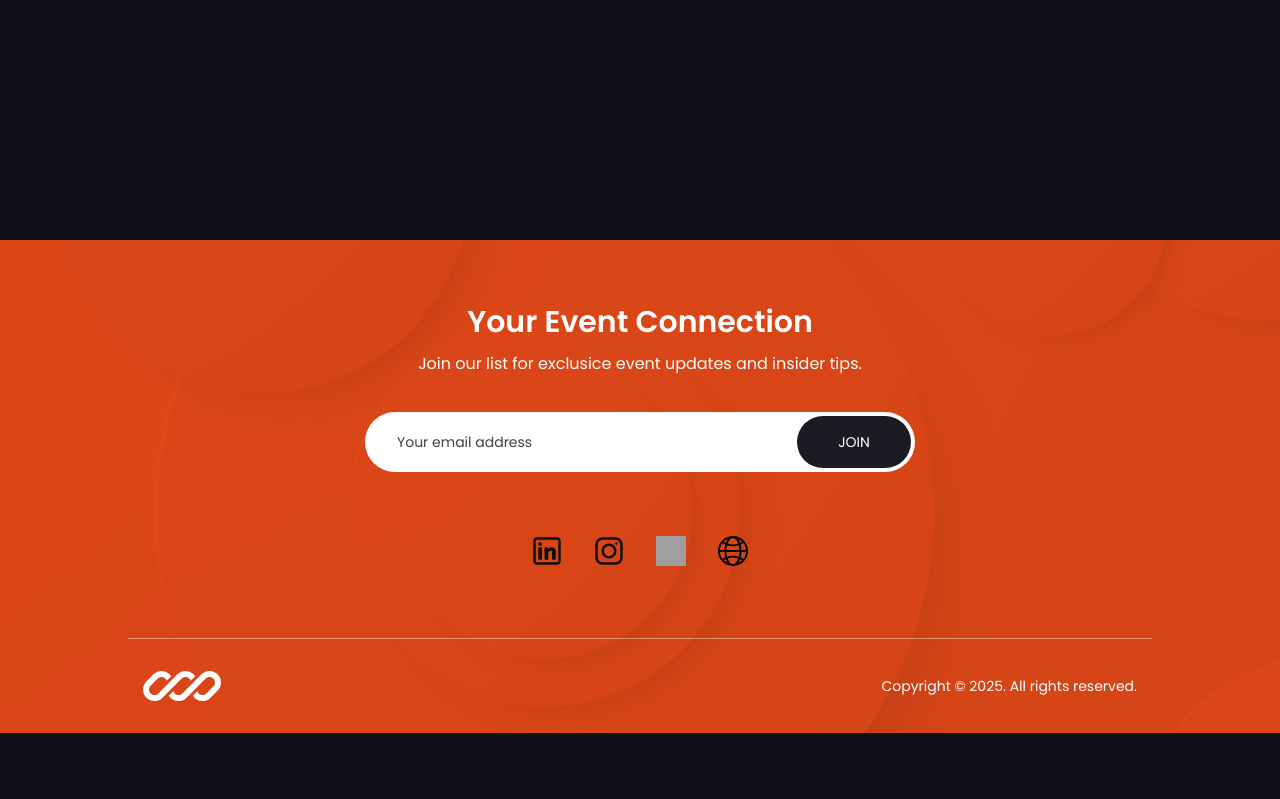
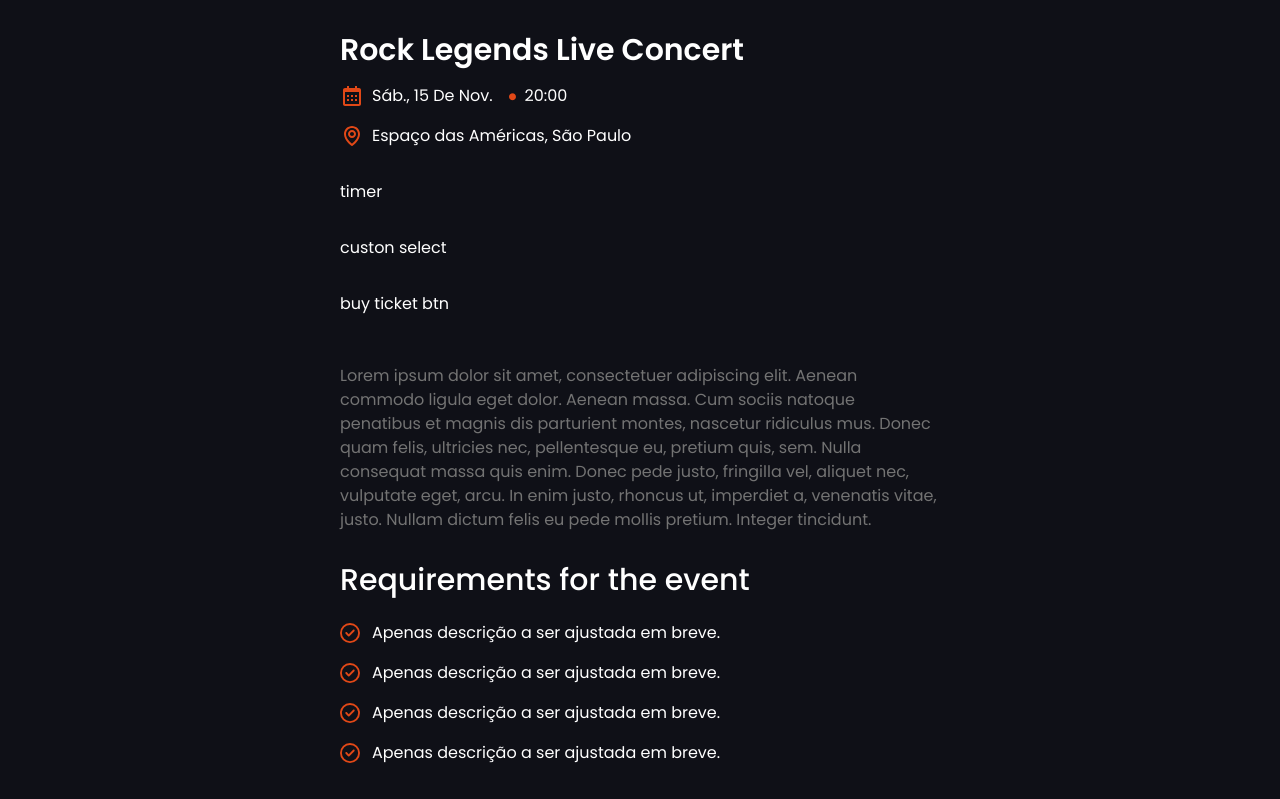
Before and after one commit to RuanTarcisio/EventApp, a Next.js app: page /event/1 in a window 1280 px wide. Shown: the part 560-1359 px from the top of the page. Before the commit the page ends 1293 px from the top, so only its background shows below. Built offline with nearby package versions, Linux system fonts and the light colour scheme; data requests are answered from the project's data file; grey boxes are pictures that could not be loaded.

Commit message:
EventDetails ongoing

```diff
--- a/app/event/[id]/page.jsx
+++ b/app/event/[id]/page.jsx
@@ -1,12 +1,96 @@
+// components
+import EventSchedule from "@/components/EventSchedule";
+import Image from "next/image";
+
+import { FaRegCircleCheck } from "react-icons/fa6";
+
 const EventDetails = async ({ params }) => {
   const { id } = await params;
-  console.log(id);
+
   // fetch event based on the id
-  const fetchEvent = async (id) => {};
+  const fetchEvent = async (id) => {
+    const res = await fetch(`http://localhost:4000/events/${id}`);
+    if (!res.ok) throw new Error("Failed to fetch event");
+    return res.json();
+  };
+
+  const event = await fetchEvent(id);
 
   return (
     <section className="min-h-screen flex items-center py-8 sm:py-48">
-      <div className="container mx-auto">Event Details</div>
+      <div className="container mx-auto">
+        <div className="w-full max-w-[600px] xl:max-w-none mx-auto">
+          {/* event details 1 */}
+          <div className="flex flex-col gap-8 xl:gap-24 xl:flex-row pt-28 pb-12 sm:py-0 xl:mb-24">
+            {/* image */}
+            <div className="relative w-full h-[320px] xl:max-w-[670px] xl:h-[500px] rounded-2xl overflow-hidden mb-12 xl:mb-0">
+              <Image
+                src={event.img_lg}
+                fill
+                className="object-cover mix-blend-lighten"
+                alt=""
+              />
+            </div>
+            {/* info */}
+            <div className="flex w-full max-w-[460px] flex-col justify-center gap-8 flex-1 sm:mb-12 xl:mb-0">
+              <div>
+                <h2 className="h2 mb-4">{event.title}</h2>
+                <EventSchedule event={event}/>
+              </div>
+              <div>timer</div>
+              <div>custon select</div>
+              <div>buy ticket btn</div>
+            </div>
+          </div>
+
+          {/* event details 2 */}
+          <div className="flex flex-col xl:flex-row gap-8 xl:gap-24">
+            {/* text */}
+            <div className="w-full xl:max-w-[670px flex flex-col gap-8 xl:gap-12]">
+              <p className="text-grey">{event.description} </p>
+              <div>
+                <h3 className="h3 mb-6">Requirements for the event</h3>
+                <ul className="flex flex-col gap-4">
+                  <li className="flex gap-3 items-center">
+                    <span className="text-accent text-xl">
+                      <FaRegCircleCheck />
+                    </span>
+                    <p className="text-gray-">
+                      Apenas descrição a ser ajustada em breve.
+                    </p>
+                  </li>
+                  <li className="flex gap-3 items-center">
+                    <span className="text-accent text-xl">
+                      <FaRegCircleCheck />
+                    </span>
+                    <p className="text-gray-">
+                      Apenas descrição a ser ajustada em breve.
+                    </p>
+                  </li>
+                  <li className="flex gap-3 items-center">
+                    <span className="text-accent text-xl">
+                      <FaRegCircleCheck />
+                    </span>
+                    <p className="text-gray-">
+                      Apenas descrição a ser ajustada em breve.
+                    </p>
+                  </li>
+                  <li className="flex gap-3 items-center">
+                    <span className="text-accent text-xl">
+                      <FaRegCircleCheck />
+                    </span>
+                    <p className="text-gray-">
+                      Apenas descrição a ser ajustada em breve.
+                    </p>
+                  </li>
+                </ul>
+              </div>
+              {/* organizers */}
+            </div>
+            <div className="w-full max-w-[460px]">organizers</div>
+          </div>
+        </div>
+      </div>
     </section>
   );
 };
--- /dev/null
+++ b/components/EventSchedule.jsx
@@ -0,0 +1,33 @@
+"use client";
+
+import { EventContext } from "@/contexts/EventContext";
+import { useContext } from "react";
+
+import { BiCalendar, BiMap } from "react-icons/bi";
+
+const EventSchedule = ({ event }) => {
+  const { formatDate } = useContext(EventContext);
+  const dbDate = event.date;
+  const formattedDate = formatDate(dbDate);
+
+  return (
+    <div className="flex flex-col  gap-4 items-start justify-between ">
+      <div className="flex items-center gap-2">
+        <div className="flex items-center gap-2">
+          <BiCalendar className="text-2xl text-accent" />
+          <div className="capitalize">{formattedDate}</div>
+        </div>
+        <div className="flex items-center gap-2">
+          <div className="text-accent ml-2">⦁</div>
+          <p>{event.hour}</p>
+        </div>
+      </div>
+      <div className="flex items-center gap-2">
+        <BiMap className="text-2xl text-accent" />
+        <p className="">{event.location}</p>
+      </div>
+    </div>
+  );
+};
+
+export default EventSchedule;
--- a/components/Events/Event.jsx
+++ b/components/Events/Event.jsx
@@ -1,7 +1,13 @@
+import { EventContext } from "@/contexts/EventContext";
 import Image from "next/image";
+import { useContext } from "react";
 import { BiCalendar, BiTime, BiMap } from "react-icons/bi";
 
 const Event = ({ event }) => {
+  const { formatDate } = useContext(EventContext);
+  const dbDate = event.date;
+  const formattedDate = formatDate(dbDate);
+
   return (
     <div className="bg-white/5 hover:bg-white/10 transition-all rounded-3xl flex flex-col justify-start p-4 w-full max-w-[320px] sm:max-w-full mx-auto sm:mx-0">
       <div className="relative w-full aspect-[4/3] mb-10">
@@ -23,7 +29,7 @@ const Event = ({ event }) => {
             <div className="flex items-center gap-1">
               <BiCalendar />
               {/* hardcoded date, to change*/}
-              <div className="text-[15px]">15.06.25</div>
+              <div className="text-[15px] capitalize">{formattedDate}</div>
             </div>
 
             <div className="flex items-center gap-1">
--- a/components/RecommendedEvents.jsx
+++ b/components/RecommendedEvents.jsx
@@ -70,7 +70,7 @@ const RecommendedEvents = () => {
           {/* Botões de navegação personalizados */}
           <button
             onClick={() => swiperRef.current?.slidePrev()}
-            className="absolute left-0 top-1/2 -translate-y-1/2 z-10 w-10 h-10 bg-white rounded-full shadow-lg flex items-center justify-center cursor-pointer hover:bg-gray-100 transition-colors opacity-0 group-hover:opacity-100"
+            className="absolute left-0 top-1/2 -translate-y-1/2 z-10 w-10 h-10 bg-white rounded-full shadow-lg flex items-center justify-center cursor-pointer hover:bg-gray-100 transition-all opacity-100 md:opacity-0 md:group-hover:opacity-100"
             aria-label="Anterior"
           >
             <svg
@@ -89,7 +89,7 @@ const RecommendedEvents = () => {
           </button>
           <button
             onClick={() => swiperRef.current?.slideNext()}
-            className={`absolute right-0 top-1/2 -translate-y-1/2 z-10 w-10 h-10 bg-white rounded-full shadow-lg flex items-center justify-center cursor-pointer hover:bg-gray-100 transition-colors opacity-0 group-hover:opacity-100`}
+            className="absolute right-0 top-1/2 -translate-y-1/2 z-10 w-10 h-10 bg-white rounded-full shadow-lg flex items-center justify-center cursor-pointer hover:bg-gray-100 transition-all opacity-100 md:opacity-0 md:group-hover:opacity-100"
             aria-label="Próximo"
           >
             <svg
--- a/components/UpcomingEvents.jsx
+++ b/components/UpcomingEvents.jsx
@@ -111,7 +111,9 @@ const swiperRef = useRef(null);
       </div>
       {/* slider */}
       {filteredEvents.length > 0 ? (
-      <div className="relative group"> {/* Adicionei group para efeitos hover */}
+        <div className="relative group">
+          {" "}
+          {/* Adicionei group para efeitos hover */}
           <Swiper
             ref={swiperRef}
             slidesPerView={1}
@@ -137,25 +139,43 @@ const swiperRef = useRef(null);
               </SwiperSlide>
             ))}
           </Swiper>
-
           {/* Botões de navegação personalizados */}
           <button
             onClick={() => swiperRef.current?.slidePrev()}
-          className="absolute left-0 top-1/2 -translate-y-1/2 z-10 w-10 h-10 bg-white rounded-full shadow-lg flex items-center justify-center cursor-pointer hover:bg-gray-100 transition-colors opacity-0 group-hover:opacity-100"
+            className="absolute left-0 top-1/2 -translate-y-1/2 z-10 w-10 h-10 bg-white rounded-full shadow-lg flex items-center justify-center cursor-pointer hover:bg-gray-100 transition-all opacity-100 md:opacity-0 md:group-hover:opacity-100"
             aria-label="Anterior"
           >
-          <svg className="w-6 h-6 text-gray-700" fill="none" stroke="currentColor" viewBox="0 0 24 24">
-            <path strokeLinecap="round" strokeLinejoin="round" strokeWidth={2} d="M15 19l-7-7 7-7" />
+            <svg
+              className="w-6 h-6 text-gray-700"
+              fill="none"
+              stroke="currentColor"
+              viewBox="0 0 24 24"
+            >
+              <path
+                strokeLinecap="round"
+                strokeLinejoin="round"
+                strokeWidth={2}
+                d="M15 19l-7-7 7-7"
+              />
             </svg>
           </button>
-
           <button
             onClick={() => swiperRef.current?.slideNext()}
-          className={`absolute right-0 top-1/2 -translate-y-1/2 z-10 w-10 h-10 bg-white rounded-full shadow-lg flex items-center justify-center cursor-pointer hover:bg-gray-100 transition-colors opacity-0 group-hover:opacity-100`}
+            className="absolute right-0 top-1/2 -translate-y-1/2 z-10 w-10 h-10 bg-white rounded-full shadow-lg flex items-center justify-center cursor-pointer hover:bg-gray-100 transition-all opacity-100 md:opacity-0 md:group-hover:opacity-100"
             aria-label="Próximo"
           >
-          <svg className="w-6 h-6 text-gray-700" fill="none" stroke="currentColor" viewBox="0 0 24 24">
-            <path strokeLinecap="round" strokeLinejoin="round" strokeWidth={2} d="M9 5l7 7-7 7" />
+            <svg
+              className="w-6 h-6 text-gray-700"
+              fill="none"
+              stroke="currentColor"
+              viewBox="0 0 24 24"
+            >
+              <path
+                strokeLinecap="round"
+                strokeLinejoin="round"
+                strokeWidth={2}
+                d="M9 5l7 7-7 7"
+              />
             </svg>
           </button>
         </div>
--- a/contexts/EventContext.jsx
+++ b/contexts/EventContext.jsx
@@ -129,6 +129,14 @@ const EventProvider = ({ children }) => {
     setSelectedType("");
   };
 
+  const formatDate = (dateString) => {
+    const date = new Date(dateString);
+    // format options
+    const options = {weekday: "short", month: "short", day: "numeric"};
+    // return formated date
+    return date.toLocaleDateString("pt-BR", options)
+  }
+
   return (
     <EventContext.Provider
       value={{
@@ -147,6 +155,7 @@ const EventProvider = ({ children }) => {
         setSelectedDate,
         selectedType,
         setSelectedType,
+        formatDate,
       }}
     >
       {children}
```
Lines whose indentation alone changed are shown as unchanged.
